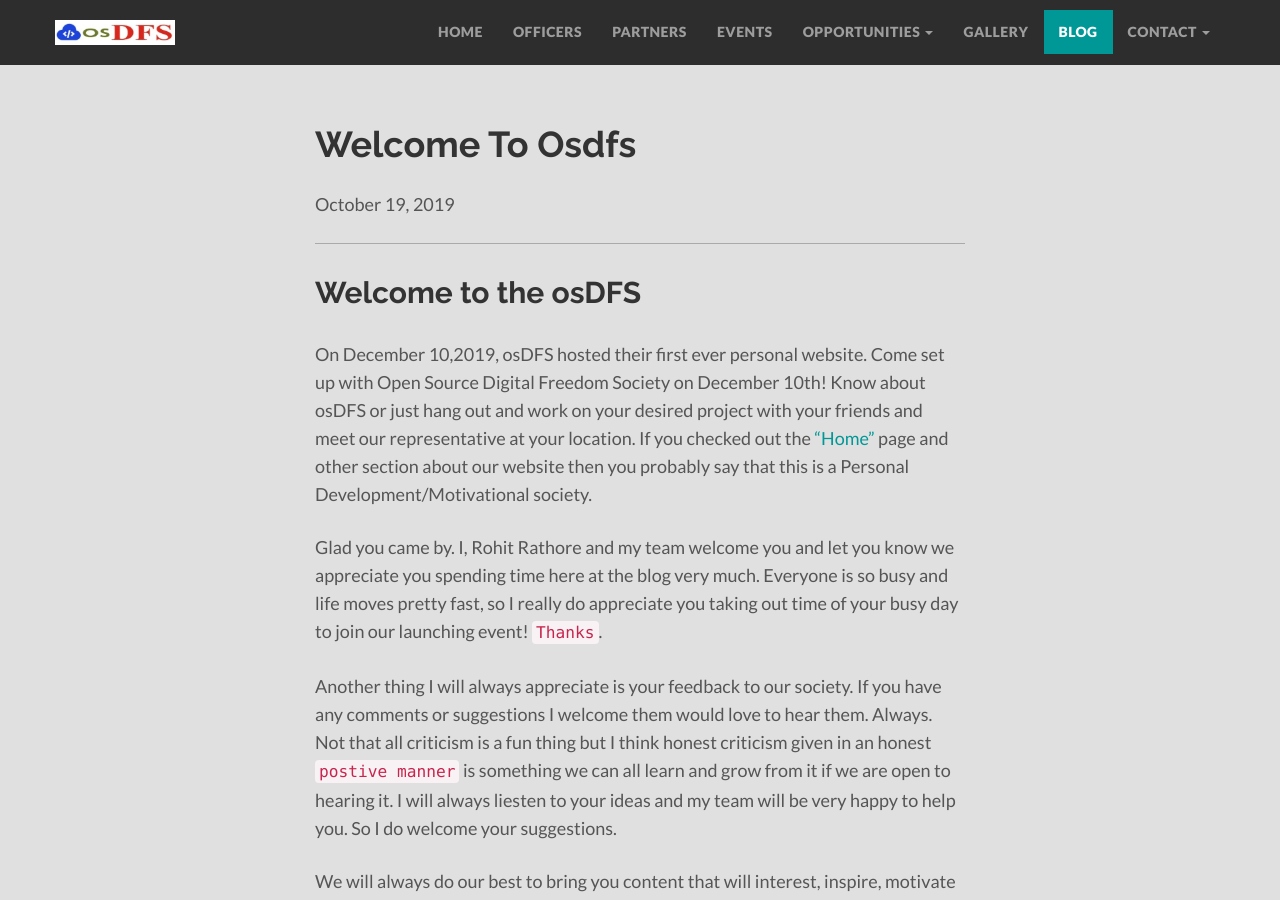
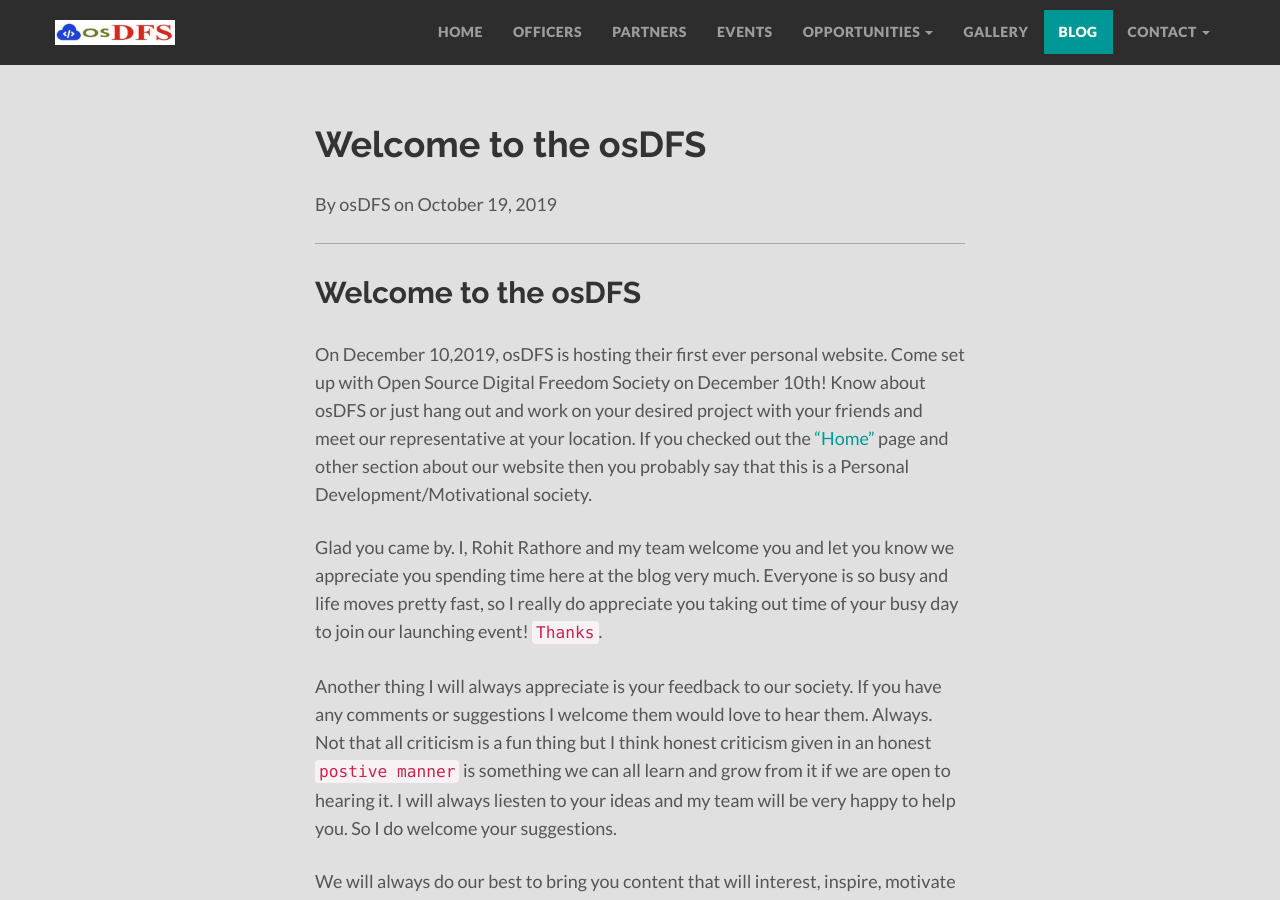
Before and after one commit to osDFS/osDFS-s-Website, a Jekyll site: the page built from _posts/2019-10-19-Welcome-To-osDFS.md, in a window 1280 px wide and 900 px high. Built offline with Jekyll 4.4.1, drawn with Linux system fonts in a browser that asks for light colours; nearby versions of some CDN libraries; our own code applies the rules of GitHub Pages for plain Markdown files; comment, search, counter and statistics services are not loaded.

Commit message:
welcome post added

```diff
--- a/_posts/2019-10-19-Welcome-To-osDFS.md
+++ b/_posts/2019-10-19-Welcome-To-osDFS.md
@@ -1,6 +1,13 @@
+---
+layout: post
+title: "Welcome to the osDFS"
+author: "osDFS"
+img: footer.jpg
+---
+
 ## Welcome to the osDFS
 
-On December 10,2019, osDFS hosted their first ever personal website. Come set up with Open Source Digital Freedom Society on December 10th! Know about osDFS or just hang out and work on your desired project with your friends and meet our representative at your location.
+On December 10,2019, osDFS is hosting their first ever personal website. Come set up with Open Source Digital Freedom Society on December 10th! Know about osDFS or just hang out and work on your desired project with your friends and meet our representative at your location.
 If you checked out the ["Home"](https://www.osdfs.in/) page and other section about our website then you probably say that this is a Personal Development/Motivational society.
 
 Glad you came by. I, Rohit Rathore and my team welcome you and let you know we appreciate you spending time here at the blog very much. Everyone is so busy and life moves pretty fast, so I really do appreciate you taking out time of your busy day to join our launching event! `Thanks`.
```
